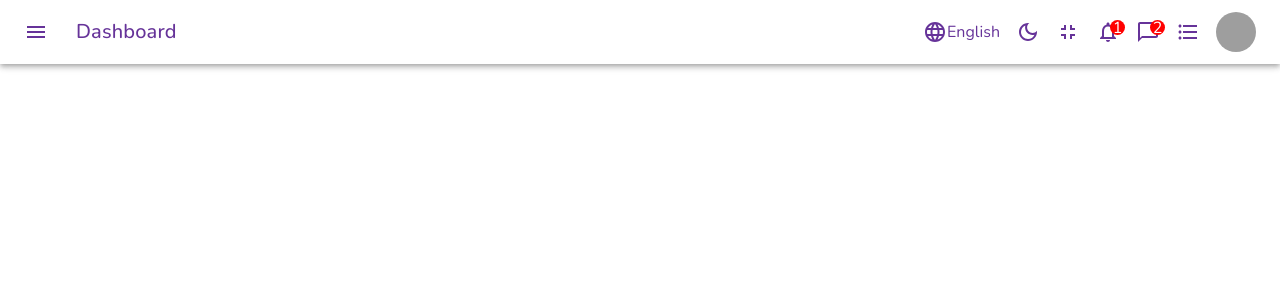
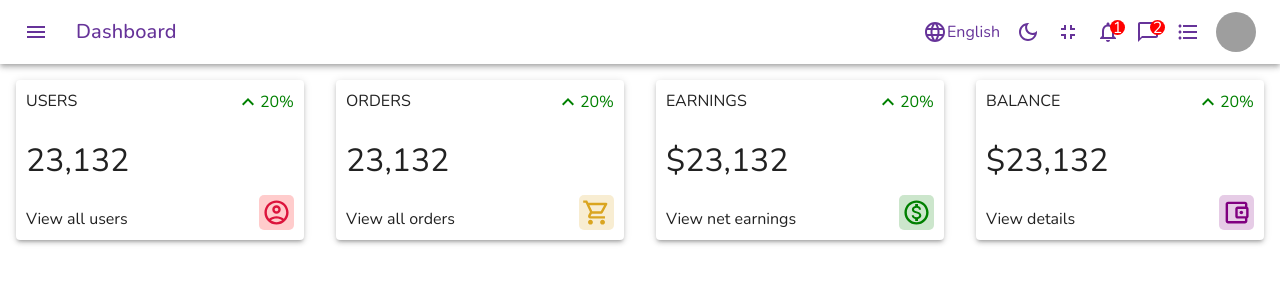
Before and after one commit to Dev-200219/admin-dashboard, a React (Create React App) app: page / in a window 1280 px wide. Shown: the top 300 px of the page. Built offline with nearby package versions, Linux system fonts and the light colour scheme; grey boxes are pictures that could not be loaded.

Commit message:
widgets component added and all combined to one home component

```diff
--- a/src/App.js
+++ b/src/App.js
@@ -1,9 +1,11 @@
 import Navbar from "./Components/Navbar/Navbar";
+import Home from "./Components/Home/Home";
 
 function App() {
   return (
     <>
       <Navbar/>
+      <Home/>
     </>
   );
 }
--- /dev/null
+++ b/src/Components/Home/Home.jsx
@@ -0,0 +1,13 @@
+import React from 'react'
+import Widgets from '../Widget/Widgets'
+import './Home.css'
+
+function Home() {
+  return (
+    <>
+      <Widgets/>
+    </>
+  )
+}
+
+export default Home
--- a/src/Components/Navbar/Navbar.jsx
+++ b/src/Components/Navbar/Navbar.jsx
@@ -17,7 +17,6 @@ import FullscreenExitOutlinedIcon from '@mui/icons-material/FullscreenExitOutlin
 import NotificationsNoneOutlinedIcon from '@mui/icons-material/NotificationsNoneOutlined';
 import ChatBubbleOutlineOutlinedIcon from '@mui/icons-material/ChatBubbleOutlineOutlined';
 import FormatListBulletedOutlinedIcon from '@mui/icons-material/FormatListBulletedOutlined';
-import ArrowDropDownOutlinedIcon from '@mui/icons-material/ArrowDropDownOutlined';
 import DarkModeOutlinedIcon from '@mui/icons-material/DarkModeOutlined';
 import React, { useState } from 'react'
 import './Navbar.css'
--- /dev/null
+++ b/src/Components/SingleWidget/SingleWidget.css
@@ -0,0 +1,41 @@
+.single-widget {
+    display: flex;
+    justify-content: space-between;
+    flex: 1;
+    margin-left: 1rem;
+    margin-right: 1rem;
+    margin-top: 1rem;
+    height: 10rem;
+    padding: 10px;
+    cursor: pointer;
+}
+
+.left, .right {
+    display: flex;
+    flex-direction: column;
+    justify-content: space-between;
+}
+
+.widget-counter {
+    font-size: xx-large;
+}
+
+.show-percentage {
+    display: flex;
+    justify-content: center;
+    align-items: center;
+}
+
+.positive {
+    color: green;
+}
+
+.negative {
+    color: red;
+}
+
+.widget-icon {
+    align-self: flex-end;
+    border-radius: 5px;
+    padding: 3px;
+}
--- /dev/null
+++ b/src/Components/SingleWidget/SingleWidget.jsx
@@ -0,0 +1,87 @@
+import { Paper } from '@mui/material'
+import React from 'react'
+import KeyboardArrowUpIcon from '@mui/icons-material/KeyboardArrowUp';
+import AccountCircleOutlinedIcon from '@mui/icons-material/AccountCircleOutlined';
+import './SingleWidget.css'
+import { AccountBalanceWalletOutlined, MonetizationOnOutlined, ShoppingCartOutlined } from '@mui/icons-material';
+
+function SingleWidget({ type }) {
+
+    let data = {};
+    const amount = 23132;
+
+    switch (type) {
+        case 'users':
+            data = {
+                title: 'USERS',
+                isMoney: false,
+                link: 'View all users',
+                icon: (
+                    <AccountCircleOutlinedIcon className='widget-icon' fontSize='large' style={{
+                        color: "crimson",
+                        backgroundColor: "rgba(255, 0, 0, 0.2)",
+                    }} />
+                )
+            }
+            break;
+
+        case 'orders':
+            data = {
+                title: 'ORDERS',
+                isMoney: false,
+                link: 'View all orders',
+                icon: (
+                    <ShoppingCartOutlined className='widget-icon' fontSize='large' style={{
+                        backgroundColor: "rgba(218, 165, 32, 0.2)",
+                        color: "goldenrod",
+                    }} />
+                )
+            }
+            break;
+
+        case 'earnings':
+            data = {
+                title: 'EARNINGS',
+                isMoney: true,
+                link: 'View net earnings',
+                icon: (
+                    <MonetizationOnOutlined className='widget-icon' fontSize='large' style={{ backgroundColor: "rgba(0, 128, 0, 0.2)", color: "green" }} />
+                )
+            }
+            break;
+
+        case 'balance':
+            data = {
+                title: 'BALANCE',
+                isMoney: true,
+                link: 'View details',
+                icon: (
+                    <AccountBalanceWalletOutlined className='widget-icon' fontSize='large' style={{
+                        backgroundColor: "rgba(128, 0, 128, 0.2)",
+                        color: "purple",
+                    }} />
+                )
+            }
+    }
+
+    return (
+        <>
+            <Paper className='single-widget' elevation={3}>
+                <div className="left">
+                    <span className="title">{data.title}</span>
+                    <span className="widget-counter">{data.isMoney ? '$' : ''}{amount.toString().replace(/\B(?=(\d{3})+(?!\d))/g, ",")}</span>
+                    <span className="link">{data.link}</span>
+                </div>
+                <div className="right">
+                    <div className="show-percentage positive">
+                        <KeyboardArrowUpIcon />
+                        20%
+                    </div>
+                    {data.icon}
+                </div>
+            </Paper>
+        </>
+    )
+}
+
+export default SingleWidget
--- /dev/null
+++ b/src/Components/Widget/Widget.css
@@ -0,0 +1,5 @@
+.widgets-container {
+    display: flex;
+    justify-content: space-between;
+    flex-wrap: wrap;
+}
--- /dev/null
+++ b/src/Components/Widget/Widgets.jsx
@@ -0,0 +1,16 @@
+import React from 'react'
+import SingleWidget from '../SingleWidget/SingleWidget'
+import './Widget.css'
+
+function Widgets() {
+  return (
+    <div className='widgets-container'>
+        <SingleWidget type='users'/>
+        <SingleWidget type='orders'/>
+        <SingleWidget type='earnings'/>
+        <SingleWidget type='balance'/>
+    </div>
+  )
+}
+
+export default Widgets
```
Also changed, not shown: src/Components/Home/Home.css (added).
